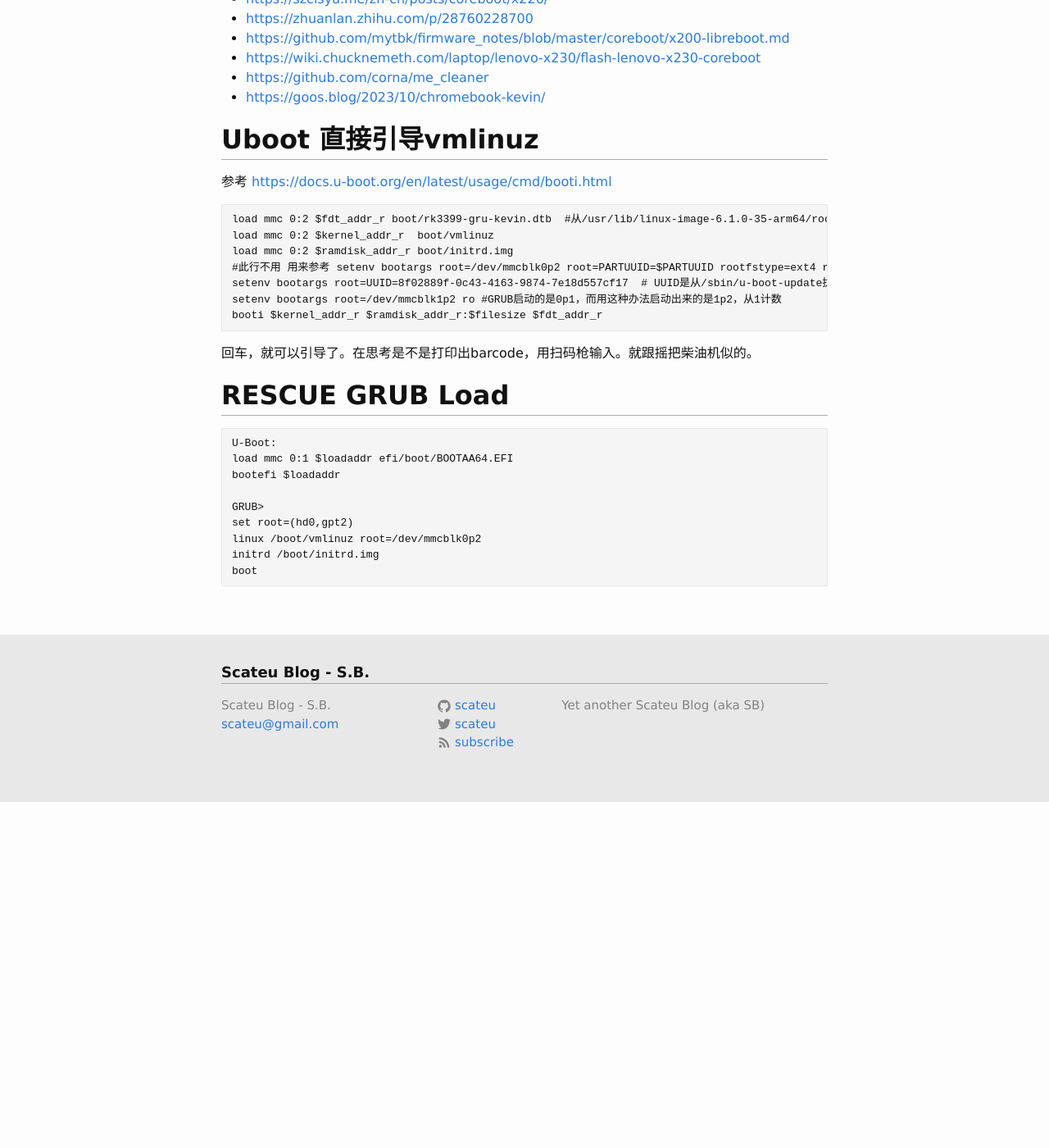
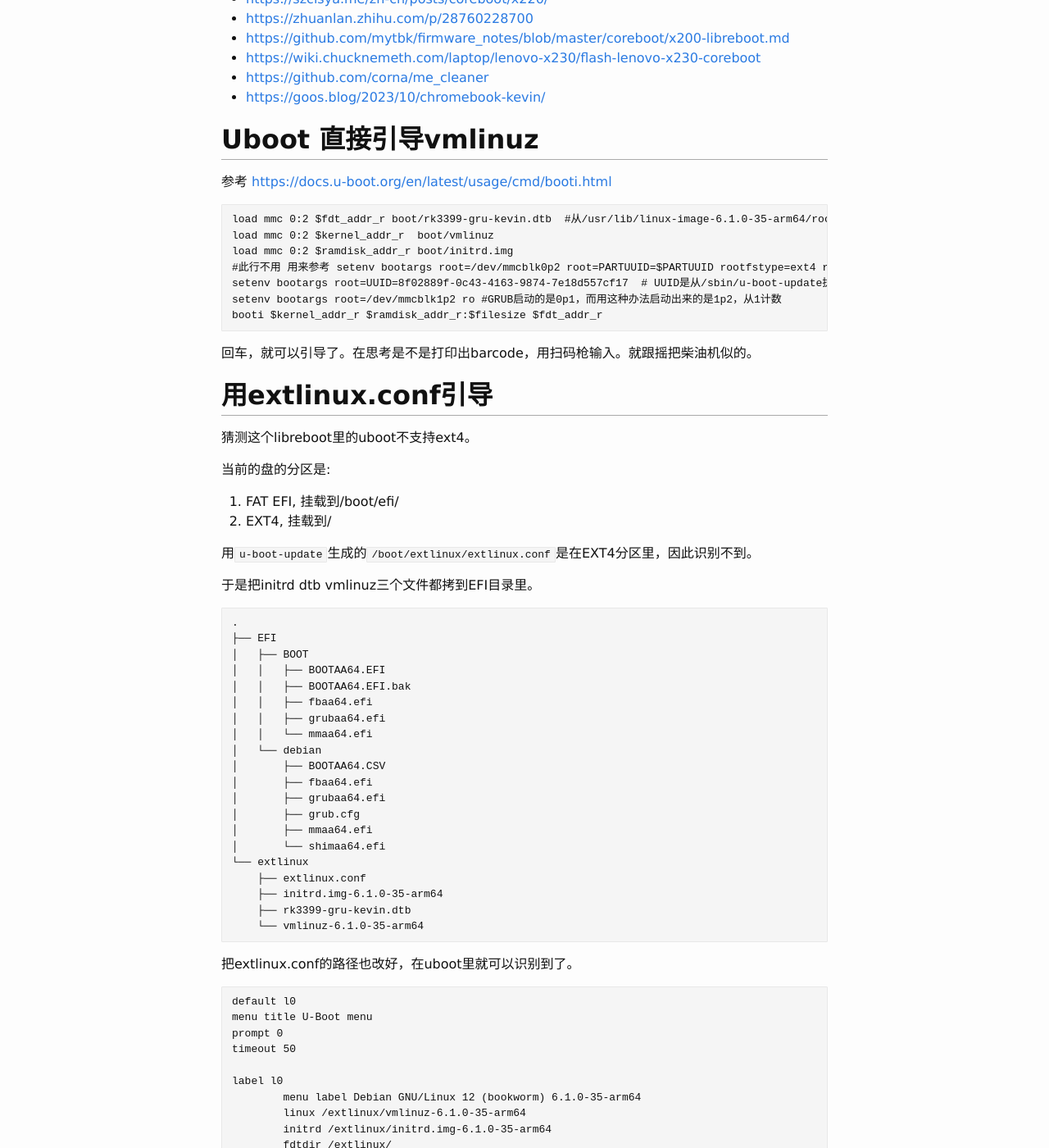
Before and after one commit to scateu/scateu.github.io, a Jekyll site: the page built from _posts/2025-07-22-chromebook-libreboot.md, in a window 1280 px wide and 1400 px high, scrolled down 3040 px. Shown: the whole window at 82% size. Built offline with Jekyll 4.4.1, drawn with Linux system fonts in a browser that asks for light colours; nearby versions of some CDN libraries; comment, search, counter and statistics services are not loaded; before the commit the page ends 4017 px from its top, so only the background shows below that; some of the changed text lies outside the part shown.

Commit message:
_posts/2025-07-22-chromebook-libreboot.md

````diff
--- a/_posts/2025-07-22-chromebook-libreboot.md
+++ b/_posts/2025-07-22-chromebook-libreboot.md
@@ -139,12 +139,74 @@ load mmc 0:2 $fdt_addr_r boot/rk3399-gru-kevin.dtb  #从/usr/lib/linux-image-6.1
 load mmc 0:2 $kernel_addr_r  boot/vmlinuz
 load mmc 0:2 $ramdisk_addr_r boot/initrd.img
 #此行不用 用来参考 setenv bootargs root=/dev/mmcblk0p2 root=PARTUUID=$PARTUUID rootfstype=ext4 rw console=tty1 console=ttyS2,115200 earlycon rootwait LANG=en_US.UTF-8
-setenv bootargs root=UUID=8f02889f-0c43-4163-9874-7e18d557cf17  # UUID是从/sbin/u-boot-update执行后产生的/etc/extlinux/extlinux.conf里看到的; 或者用blkid
+setenv bootargs root=UUID=8f02889f-0c43-4163-9874-7e18d557cf17  # UUID是从/sbin/u-boot-update执行后产生的/boot/extlinux/extlinux.conf里看到的; 或者用blkid
 setenv bootargs root=/dev/mmcblk1p2 ro #GRUB启动的是0p1，而用这种办法启动出来的是1p2，从1计数
 booti $kernel_addr_r $ramdisk_addr_r:$filesize $fdt_addr_r
 ```
 
 回车，就可以引导了。在思考是不是打印出barcode，用扫码枪输入。就跟摇把柴油机似的。
+
+## 用extlinux.conf引导
+
+猜测这个libreboot里的uboot不支持ext4。
+
+当前的盘的分区是:
+
+1. FAT EFI, 挂载到/boot/efi/
+2. EXT4, 挂载到/
+
+用`u-boot-update`生成的`/boot/extlinux/extlinux.conf`是在EXT4分区里，因此识别不到。
+
+于是把initrd dtb vmlinuz三个文件都拷到EFI目录里。
+
+```
+.
+├── EFI
+│   ├── BOOT
+│   │   ├── BOOTAA64.EFI
+│   │   ├── BOOTAA64.EFI.bak
+│   │   ├── fbaa64.efi
+│   │   ├── grubaa64.efi
+│   │   └── mmaa64.efi
+│   └── debian
+│       ├── BOOTAA64.CSV
+│       ├── fbaa64.efi
+│       ├── grubaa64.efi
+│       ├── grub.cfg
+│       ├── mmaa64.efi
+│       └── shimaa64.efi
+└── extlinux
+    ├── extlinux.conf
+    ├── initrd.img-6.1.0-35-arm64
+    ├── rk3399-gru-kevin.dtb
+    └── vmlinuz-6.1.0-35-arm64
+```
+
+把extlinux.conf的路径也改好，在uboot里就可以识别到了。
+
+```
+default l0
+menu title U-Boot menu
+prompt 0
+timeout 50
+
+label l0
+	menu label Debian GNU/Linux 12 (bookworm) 6.1.0-35-arm64
+	linux /extlinux/vmlinuz-6.1.0-35-arm64
+	initrd /extlinux/initrd.img-6.1.0-35-arm64
+	fdtdir /extlinux/
+
+	append root=UUID=8f02889f-0c43-4163-9874-7e18d557cf17 ro quiet
+
+label l0r
+	menu label Debian GNU/Linux 12 (bookworm) 6.1.0-35-arm64 (rescue target)
+	linux /extlinux/vmlinuz-6.1.0-35-arm64
+	initrd /extlinux/initrd.img-6.1.0-35-arm64
+	fdtdir /extlinux/
+	append root=UUID=8f02889f-0c43-4163-9874-7e18d557cf17 ro single
+
+```
+
 
 ## RESCUE GRUB Load
 
````
